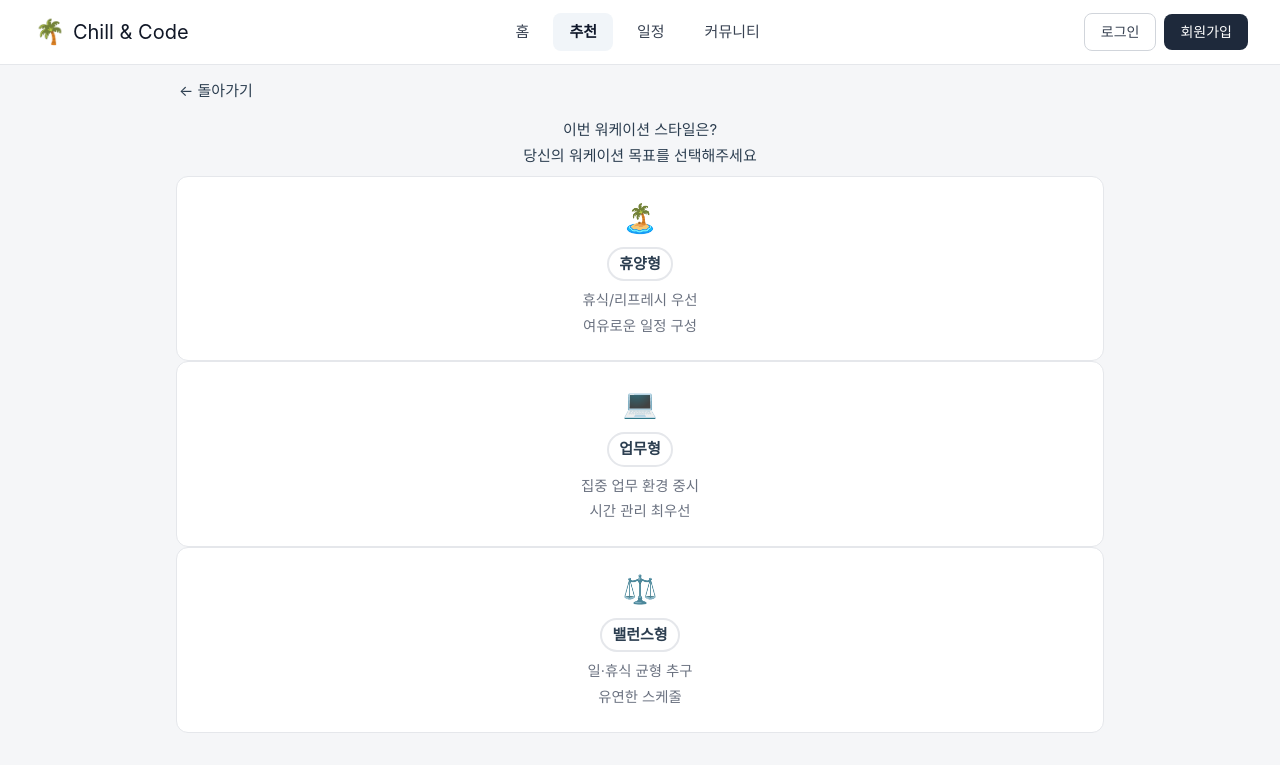
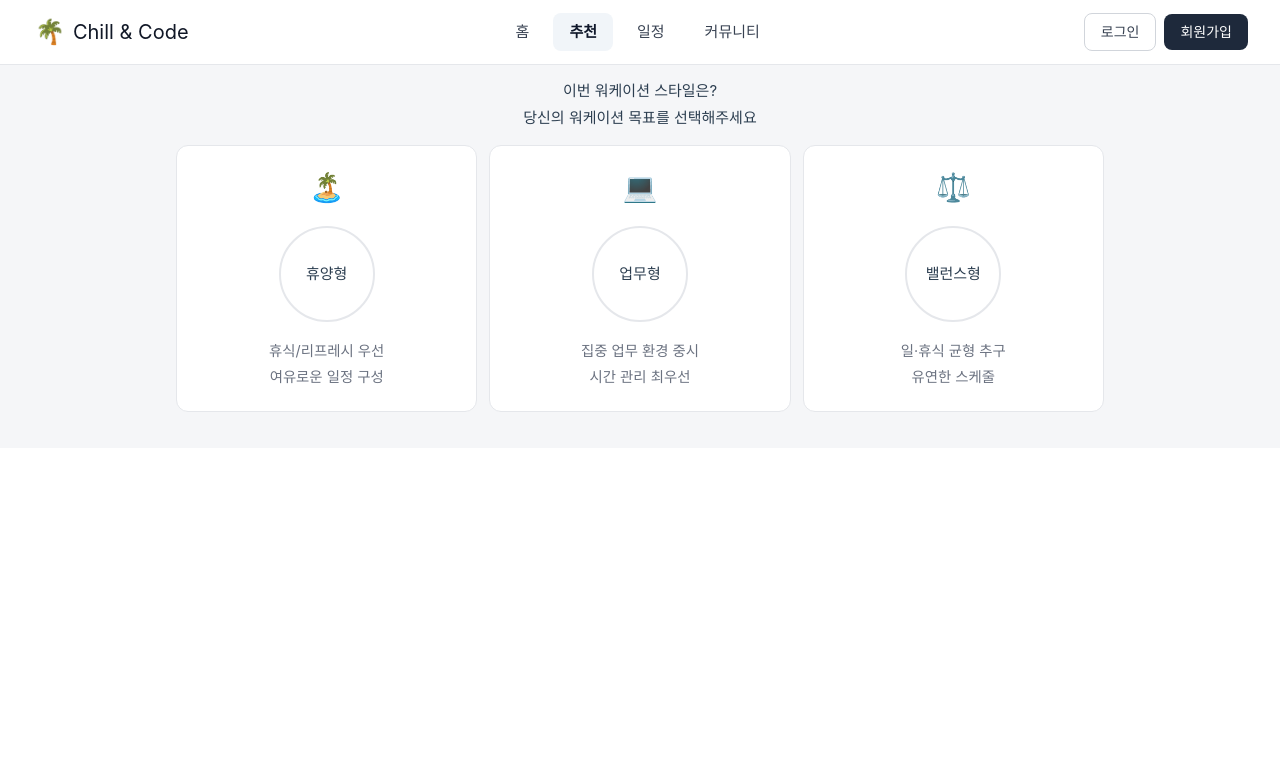
Before and after one commit to ssafy-chill-and-code/chill_and_code, a Vue app in the folder frontend/chill-and-code-fe/: page /recommend in a window 1280 px wide. Shown: the top 772 px of the page. Built offline with nearby package versions, Linux system fonts and the light colour scheme; no server answers.

Commit message:
refactor: 기간 추천 UI 수정

```diff
--- a/frontend/chill-and-code-fe/src/views/RecommendationSelect.vue
+++ b/frontend/chill-and-code-fe/src/views/RecommendationSelect.vue
@@ -2,51 +2,45 @@
   <!-- 문서 전제: 정적 UI + 라우팅만 허용되는 단계 -->
   <div class="period-opt-bg">
     <div class="container py-4">
-      <!-- 상단바: 좌측 돌아가기, 중앙 제목 -->
-      <header class="mb-4">
-        <div class="d-flex align-items-center justify-content-between">
-          <RouterLink class="text-decoration-none small" to="/">← 돌아가기</RouterLink>
-          <span class="opacity-0">placeholder</span>
-        </div>
+      <!-- 상단 타이틀 영역 -->
+      <header class="mb-4 text-center">
+        <h1 class="h5 fw-semibold mb-1">이번 워케이션 스타일은?</h1>
+        <p class="text-muted small mb-0">당신의 워케이션 목표를 선택해주세요</p>
       </header>
 
-      <!-- 메인 질문: 스타일 선택 -->
-      <section class="mb-2 text-center">
-        <div class="fw-semibold mb-1">이번 워케이션 스타일은?</div>
-        <div class="text-muted small">당신의 워케이션 목표를 선택해주세요</div>
-      </section>
-
-      <!-- 카드 3개: 스타일 선택 -->
-      <section class="row g-3 mb-4">
-        <div class="col-12 col-md-4">
+      <!-- 카드 선택 영역 (가로 배치) -->
+      <section class="mb-4">
+        <div class="card-row">
+          <div class="card-item">
             <button type="button" class="style-card w-100" @click="goPeriod('RELAX')">
               <div class="icon">🏝️</div>
-            <div class="pill">휴양형</div>
+              <div class="circle-badge"><span>휴양형</span></div>
               <ul class="desc">
                 <li>휴식/리프레시 우선</li>
                 <li>여유로운 일정 구성</li>
               </ul>
             </button>
           </div>
-        <div class="col-12 col-md-4">
+          <div class="card-item">
             <button type="button" class="style-card w-100" @click="goPeriod('WORK')">
               <div class="icon">💻</div>
-            <div class="pill">업무형</div>
+              <div class="circle-badge"><span>업무형</span></div>
               <ul class="desc">
                 <li>집중 업무 환경 중시</li>
                 <li>시간 관리 최우선</li>
               </ul>
             </button>
           </div>
-        <div class="col-12 col-md-4">
+          <div class="card-item">
             <button type="button" class="style-card w-100" @click="goPeriod('BALANCE')">
               <div class="icon">⚖️</div>
-            <div class="pill">밸런스형</div>
+              <div class="circle-badge"><span>밸런스형</span></div>
               <ul class="desc">
                 <li>일·휴식 균형 추구</li>
                 <li>유연한 스케줄</li>
               </ul>
             </button>
+          </div>
         </div>
       </section>
     </div>
@@ -80,18 +74,44 @@ function goPeriod(styleType) {
   text-align: center;
   cursor: pointer;
   transition: border-color .15s ease, transform .15s ease, box-shadow .15s ease;
+  display: flex;
+  flex-direction: column;
+  align-items: center;
+  gap: 10px;
 }
 .style-card:focus-visible { outline: 2px solid #80bdff; outline-offset: 2px; }
 .style-card:hover { border-color: #d1d5db; transform: translateY(-2px); box-shadow: 0 6px 18px rgba(0,0,0,.06); }
 .style-card .icon { font-size: 28px; margin-bottom: 8px; }
-.style-card .pill {
-  display: inline-block;
+.circle-badge {
+  width: 96px;
+  height: 96px;
   border: 2px solid #e5e7eb;
-  border-radius: 999px;
-  padding: 4px 10px;
+  border-radius: 50%;
+  display: flex;
+  align-items: center;
+  justify-content: center;
   font-weight: 600;
   margin-bottom: 8px;
 }
 .style-card .desc { list-style: none; padding-left: 0; margin: 0; color: #6b7280; font-size: 0.9rem; text-align: center; }
 .style-card .desc li { margin-bottom: 4px; }
+
+/* 가로 카드 행: 모바일에서는 가로 스크롤, 데스크톱에서는 3등분 */
+.card-row {
+  display: flex;
+  gap: 12px;
+  overflow-x: auto;
+  padding-bottom: 4px;
+  scroll-snap-type: x proximity;
+}
+.card-item {
+  flex: 0 0 80%;
+  max-width: 360px;
+  scroll-snap-align: start;
+}
+
+@media (min-width: 768px) {
+  .card-row { overflow: visible; }
+  .card-item { flex: 1 0 0; max-width: none; }
+}
 </style>
```
Lines whose indentation alone changed are shown as unchanged.
